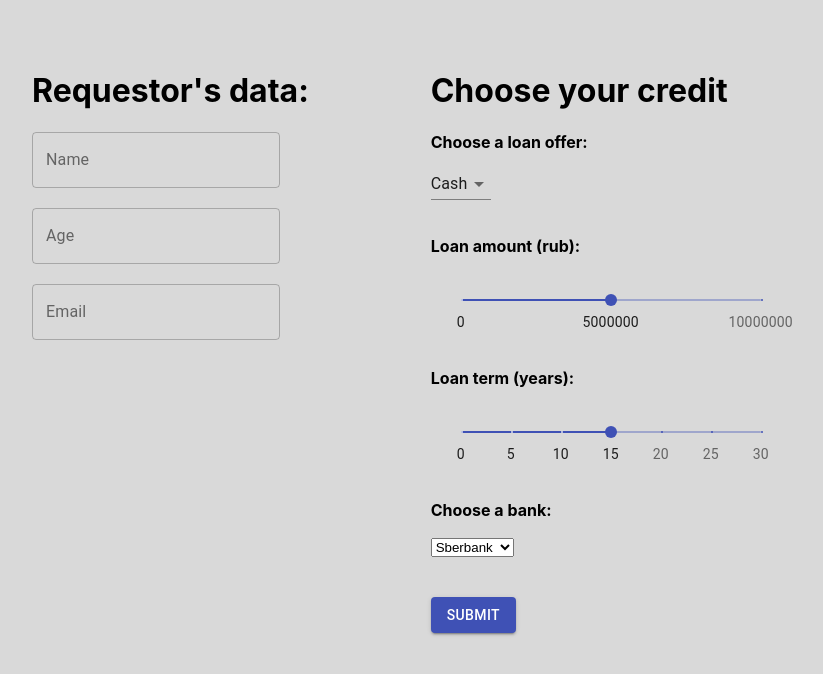
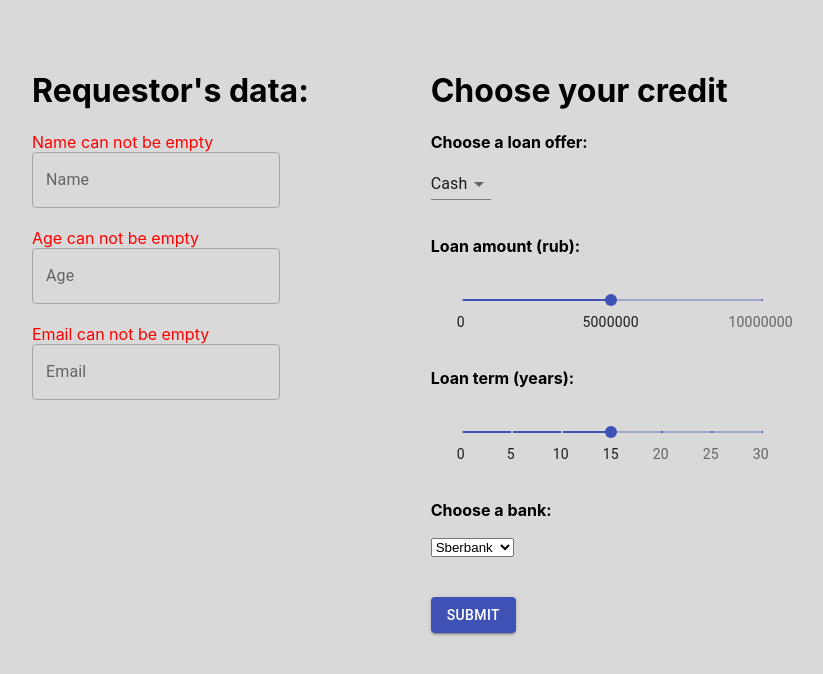
Before and after one commit to Zel-anna/bank, a React (Create React App) app: page / in a window 1280 px wide. Shown: the top 674 px of the page, without its empty margins (18-841 px from the left). Built offline with nearby package versions, Linux system fonts and the light colour scheme.

Commit message:
Bank-5 completed (added form validation)

```diff
--- a/src/Forms.js
+++ b/src/Forms.js
@@ -21,37 +21,68 @@ export default function Forms() {
   const [sliderTermValue, setTerm] = React.useState(defaultTermValue);
 
   const [valueName, setName] = React.useState(defaultName);
+  const [nameError, setNameError] = React.useState('Name can not be empty');
+
   const [valueAge, setAge] = React.useState(defaultAge);
+  const [ageError, setAgeError] = React.useState('Age can not be empty');
+
   const [valueEmail, setEmail] = React.useState(defaultEmail);
-  const [emailDirty, setEmailDirty] = React.useState(false);
-  const [emailError, setEmailError] = React.useState('Email не может быть пустым');
+  const [emailError, setEmailError] = React.useState('Email can not be empty');
 
-  const blurHandler = (event) => {
-    switch (event.target.name) {
-      case 'email':
-        setEmailDirty(true);
-        break;
+  const nameHandler = (e) => {
+    setName(e.target.value);
+    const re = /^[a-zA-Zа-яА-Я'][a-zA-Zа-яА-Я-' ]+[a-zA-Zа-яА-Я']?$/u;
+    if (!re.test(String(e.target.value).toLowerCase())) {
+      setNameError('Incorrect name');
+    } else {
+      setNameError('');
     }
   }
 
-  const submit = () => {
+  const ageHandler = (e) => {
+    setAge(e.target.value);
+    const re = /^[1-9]?[0-9]{1}$|^100$/;
+    if (!re.test(String(e.target.value).toLowerCase())) {
+      setAgeError('Incorrect age');
+    } else {
+      setAgeError('');
+    }
+  }
+
+  const emailHandler = (e) => {
+    setEmail(e.target.value);
+    const re = /^(([^<>()[\]\\.,;:\s@"]+(\.[^<>()[\]\\.,;:\s@"]+)*)|(".+"))@((\[[0-9]{1,3}\.[0-9]{1,3}\.[0-9]{1,3}\.[0-9]{1,3}\])|(([a-zA-Z\-0-9]+\.)+[a-zA-Z]{2,}))$/;
+    if (!re.test(String(e.target.value).toLowerCase())) {
+      setEmailError('Incorrect e-mail');
+    } else {
+      setEmailError('');
+    }
+  }
+
+
+
+  const submit = (event) => {
     console.log("--> submit");
     console.log("Chosen loan offer = " + loanOffer);
     console.log("Chosen loan amount = " + sliderAmountValue);
     console.log("Chosen loan term = " + sliderTermValue);
     console.log("Chosen bank = " + arBanks[bank]);
-    console.log("Entered name = " + valueName);
-    console.log("Entered age = " + valueAge);
-    console.log("Entered Email = " + valueEmail);
+    console.log("Entered name = " + valueName + " " + nameError);
+    console.log("Entered age = " + valueAge + " " + ageError);
+    console.log("Entered Email = " + valueEmail + " " + emailError);
+
   };
   return (
     <Grid container spacing={2}>
       <Grid item md={4} >
         <h1>Requestor's data:</h1>
-        {(emailDirty && emailError) && <div style={{ color: 'red' }}>{emailError}</div>}
-        <TextField id="inputName" label="Name" variant="outlined" onChange={(event) => setName(event.target.value)} /><br /><br />
-        <TextField id="inputAge" label="Age" variant="outlined" onChange={(event) => setAge(event.target.value)} /><br /><br />
-        <TextField id="inputEmail" name="email" label="Email" variant="outlined" onBlur={e => blurHandler(e)} onChange={(event) => setEmail(event.target.value)} />
+
+        {(nameError) && <div style={{ color: 'red' }}>{nameError}</div>}
+        <TextField id="inputName" label="Name" variant="outlined" onChange={(event) => nameHandler(event)} /><br /><br />
+        {(ageError) && <div style={{ color: 'red' }}>{ageError}</div>}
+        <TextField id="inputAge" label="Age" variant="outlined" onChange={(event) => ageHandler(event)} /><br /><br />
+        {(emailError) && <div style={{ color: 'red' }}>{emailError}</div>}
+        <TextField id="inputEmail" name="email" label="Email" variant="outlined" onChange={(event) => emailHandler(event)} />
       </Grid>
       <Grid item md={4}>
         <div>
```
